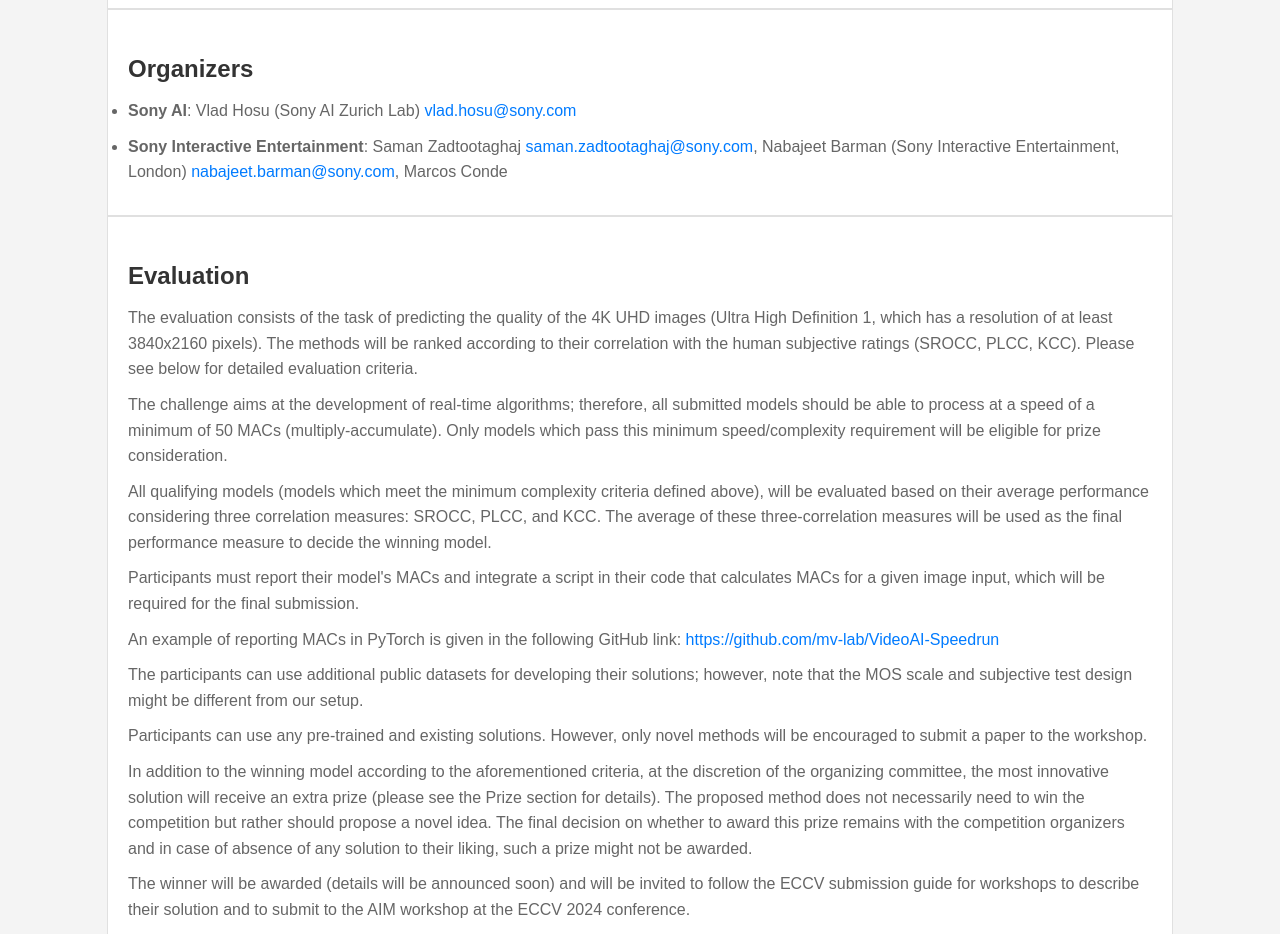
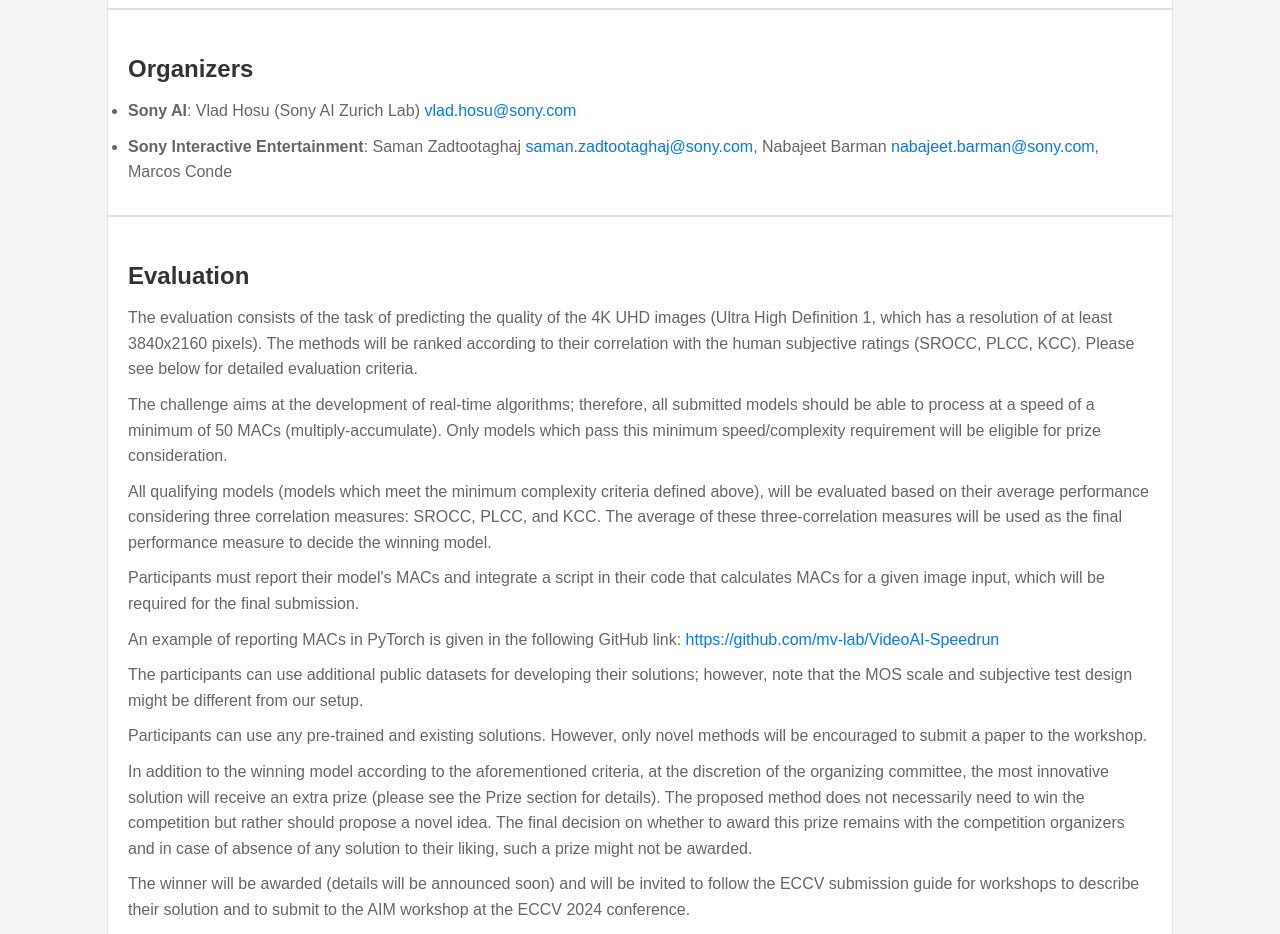
Before and after one commit to UHD-IQA/UHD-IQA.github.io, a plain HTML site: page index.html in a window 1280 px wide. Shown: the part 1400-2334 px from the top of the page. Drawn offline with Linux system fonts and the light colour scheme.

Commit message:
Update index.html

```diff
--- a/index.html
+++ b/index.html
@@ -54,7 +54,7 @@
         <h2>Organizers</h2>
         <ul>
             <li><b>Sony AI</b>: Vlad Hosu (Sony AI Zurich Lab) <a href="mailto:vlad.hosu@sony.com">vlad.hosu@sony.com</a> </li>
-            <li><b>Sony Interactive Entertainment</b>: Saman Zadtootaghaj <a href="mailto:saman.zadtootaghaj@sony.com">saman.zadtootaghaj@sony.com</a>, Nabajeet Barman (Sony Interactive Entertainment, London) <a href="mailto:nabajeet.barman@sony.com">nabajeet.barman@sony.com</a>, Marcos Conde </li>
+            <li><b>Sony Interactive Entertainment</b>: Saman Zadtootaghaj <a href="mailto:saman.zadtootaghaj@sony.com">saman.zadtootaghaj@sony.com</a>, Nabajeet Barman <a href="mailto:nabajeet.barman@sony.com">nabajeet.barman@sony.com</a>, Marcos Conde </li>
         </ul>
     </section>
 
```
